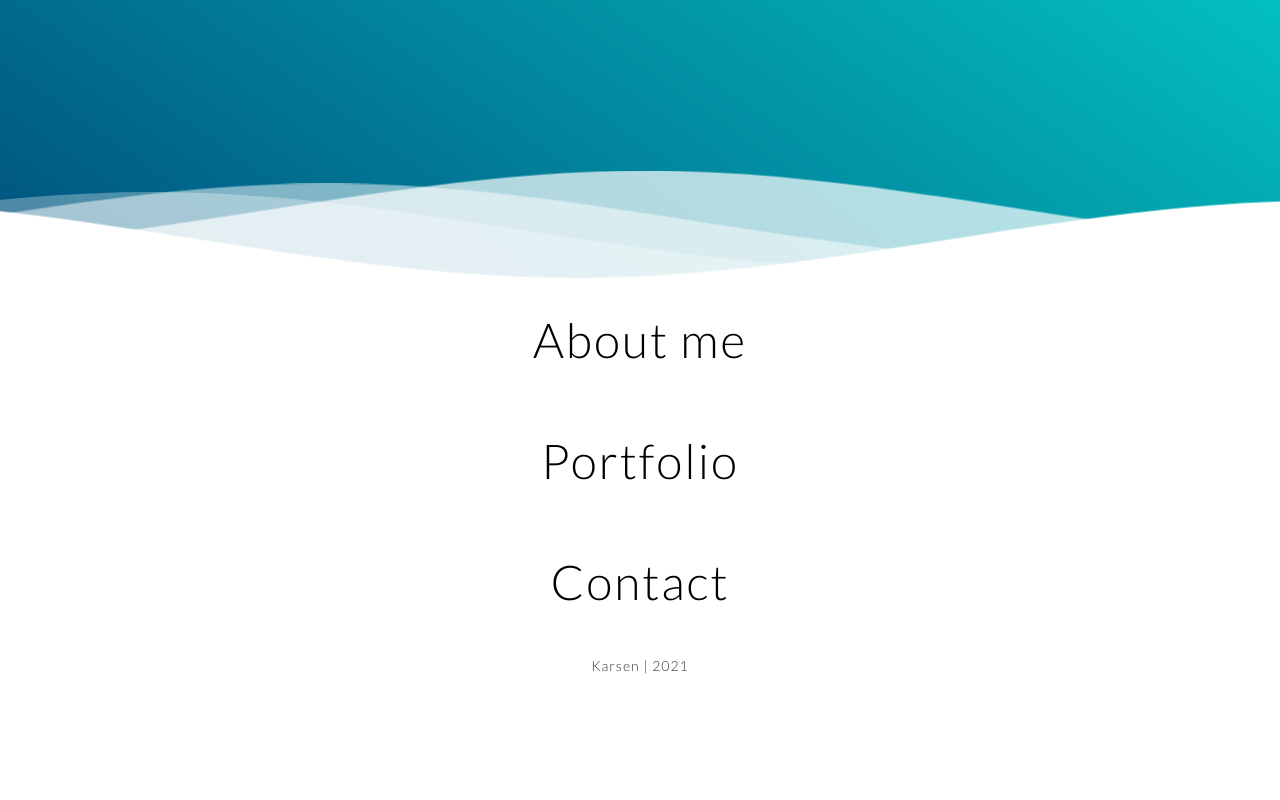
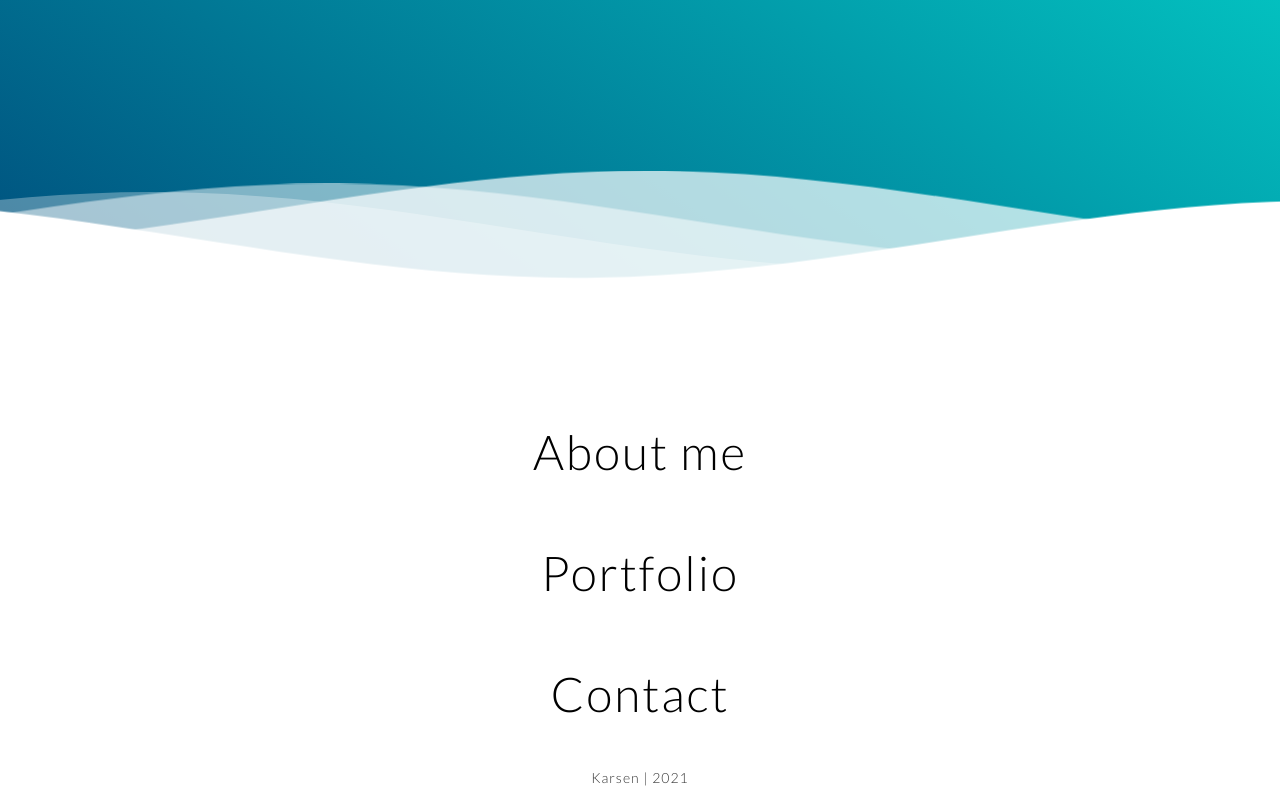
Before and after one commit to Karsenh/Personal-Website-2.0, a React (Create React App) app: page / in a window 1280 px wide. Shown: the part 484-1284 px from the top of the page. Before the commit the page ends 1172 px from the top, so only its background shows below. Built offline with nearby package versions, Linux system fonts and the light colour scheme.

Commit message:
Cleaned up children elements

```diff
--- a/src/components/Landing.js
+++ b/src/components/Landing.js
@@ -47,9 +47,7 @@ viewBox="0 24 150 28" preserveAspectRatio="none" shape-rendering="auto">
 </div>
 
 <div className="content flex">
-<div className='content'>
 {children}
-</div>
 <p>{AttributionName = 'Karsen'} | {year} </p>
 </div>
         </>
--- a/src/index.css
+++ b/src/index.css
@@ -80,7 +80,8 @@ p {
     position: relative;
     text-align: center;
     background-color: white;
-    bottom: 0;
+    margin-top: 5rem;
+    padding-top: 2rem;
 }
 
 /* Animation */
```
